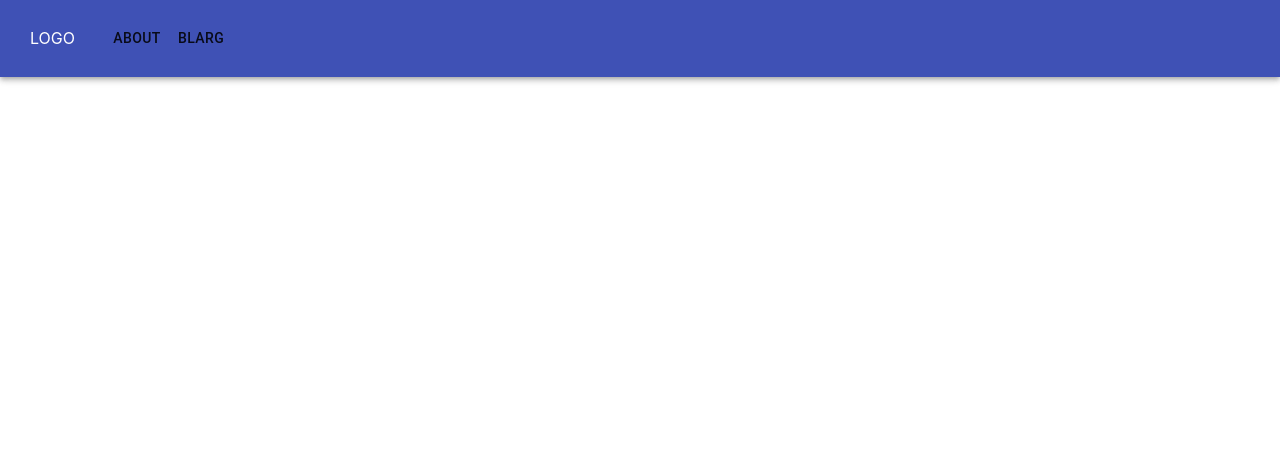
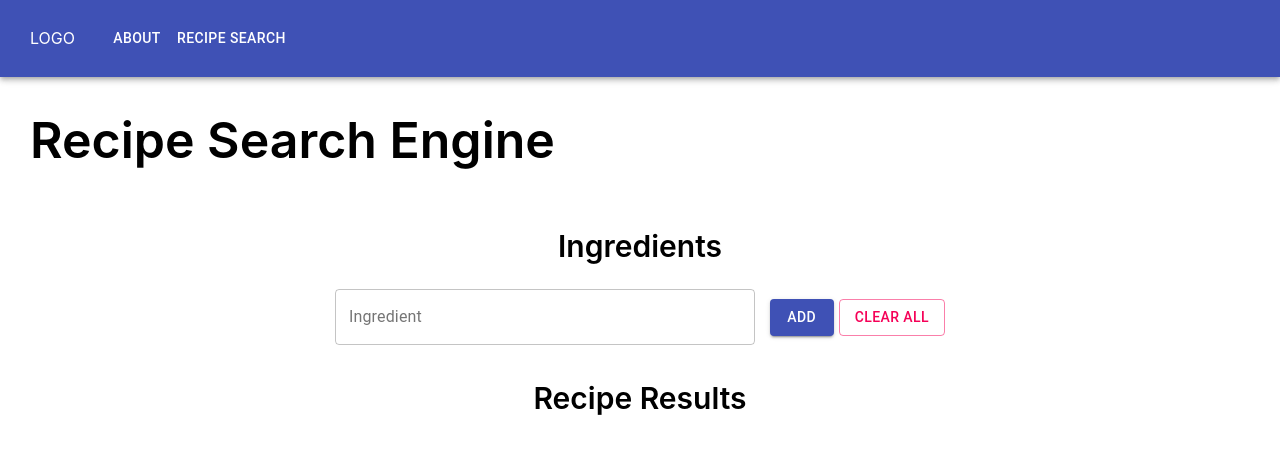
Before and after one commit to LexiSchindel/RecipeFinder, a React (Create React App) app: page /recipes in a window 1280 px wide. Before the commit this address had no page. Shown: the top 454 px of the page. Built offline with nearby package versions, Linux system fonts and the light colour scheme.

Commit message:
feat: add ingredient search bar and chips

```diff
--- a/src/App.css
+++ b/src/App.css
@@ -36,3 +36,17 @@
     transform: rotate(360deg);
   }
 }
+
+.top-page {
+  margin: 30px;
+}
+
+h1 {
+  font-size: 50px;
+  font-weight: 600;
+}
+
+h2 {
+  font-size: 30px;
+  font-weight: 600;
+}
--- a/src/App.tsx
+++ b/src/App.tsx
@@ -9,6 +9,7 @@ import {
 } from "react-router-dom";
 import About from './pages/About';
 import NavBar from './components/NavBar/NavBar';
+import RecipeResults from './pages/RecipeResults';
 
 function App() {
   return (
@@ -16,10 +17,12 @@ function App() {
       {/* Move out to nav component */}
       <div>
         <NavBar />
-
-        <Routes>
-          <Route path="/" element={<About />} />
-        </Routes>
+        <div className={'top-page'}>
+          <Routes>
+            <Route path="/" element={<About />} />
+            <Route path="/recipes" element={<RecipeResults />} />
+          </Routes>
+        </div>
       </div>
     </Router>
   );
--- a/src/components/NavBar/NavBar.css
+++ b/src/components/NavBar/NavBar.css
@@ -4,3 +4,7 @@
     padding: 20px 30px;
     align-items: center;
 }
+
+.nav-bar-button {
+    color: white;
+}
--- a/src/components/NavBar/NavBar.tsx
+++ b/src/components/NavBar/NavBar.tsx
@@ -5,7 +5,7 @@ import Button from '@material-ui/core/Button';
 import { useNavigate } from "react-router-dom";
 import './NavBar.css'
 
-const pages: {label: string; path: string}[] = [{label: 'About', path: '/'}, {label: 'Blarg', path: '/blarg'}];
+const pages: {label: string; path: string}[] = [{label: 'About', path: '/'}, {label: 'Recipe Search', path: '/recipes'}];
 
 function NavBar() {
   let navigate = useNavigate();
@@ -20,11 +20,11 @@ function NavBar() {
         <Box sx={{ flexGrow: 1, display: { xs: 'none', md: 'flex' } }}>
         {pages.map((page) => (
             <Button
-            key={page.label}
-            onClick={() => routeChange(page.path)}
-            // sx={{ my: 2, color: 'white', display: 'block' }}
+                key={page.label}
+                onClick={() => routeChange(page.path)}
+                style={{color: 'white'}}
             >
-            {page.label}
+                {page.label}
             </Button>
         ))}
         </Box>
--- /dev/null
+++ b/src/components/PageSection/PageSection.tsx
@@ -0,0 +1,15 @@
+import React from 'react';
+
+type Props = {
+    children: React.ReactNode
+};
+
+function PageSection({children}: Props) {
+    return (
+        <>
+            {children}
+        </>
+    )
+}
+
+export default PageSection;
--- /dev/null
+++ b/src/components/SearchBar/SearchBar.tsx
@@ -0,0 +1,39 @@
+import React, { useState } from 'react';
+import TextField from '@material-ui/core/TextField';
+import Button from '@material-ui/core/Button';
+
+
+
+type Props = {
+    onSubmit: Function;
+    clearAll: Function;
+    classNames: {
+        container?: string;
+        textField?: string;
+        buttonContainer?: string;
+        submitButton?: string;
+        clearButton?: string;
+    };
+};
+
+function SearchBar({ onSubmit, clearAll, classNames }: Props) {
+    const [textValue, setTextValue] = useState<string>('');
+    const onTextChange = (e: any) => setTextValue(e.target.value);
+
+    const submitText = () => {
+        onSubmit(textValue);
+        setTextValue('');
+    };
+
+    return (
+        <div className={classNames.container}>
+            <TextField onKeyDown={(e) => { if(e.code == 'Enter') submitText() }} className={classNames.textField} id="outlined-basic" label="Ingredient" variant="outlined" onChange={onTextChange} value={textValue} />
+            <div className={classNames.buttonContainer}>
+                <Button className={classNames.submitButton} onClick={() => submitText()} variant='contained' color="primary">Add</Button>
+                <Button className={classNames.clearButton} onClick={() => clearAll()} variant='outlined' color="secondary">Clear All</Button>
+            </div>
+        </div>
+    )
+}
+
+export default SearchBar;
--- a/src/pages/About/index.tsx
+++ b/src/pages/About/index.tsx
@@ -1,9 +1,8 @@
 import React, { useEffect } from 'react';
 
 const About = () => {
-    console.log('here')
   return (
-    <div>Blarg</div>
+    <h1>Coming soon...</h1>
   );
 };
 
--- /dev/null
+++ b/src/pages/RecipeResults/index.tsx
@@ -0,0 +1,60 @@
+import Chip from '@material-ui/core/Chip';
+import React, { useEffect, useState } from 'react';
+import IngredientChip from '../../components/IngredientChip/IngredientChip';
+import PageSection from '../../components/PageSection/PageSection';
+import SearchBar from '../../components/SearchBar/SearchBar';
+import './style.css';
+
+const ingredientSearchClasses = {
+    container: 'ingredient-search-container',
+    textField: 'ingredient-search-text',
+    submitButton: 'ingredient-search-buttons',
+    clearButton: 'ingredient-search-buttons',
+    buttonContainer: 'ingredient-search-button-container'
+}
+
+const RecipeResults = () => {
+    const [ingredients, setIngredients] = useState<string[]>([]);
+
+    const addIngredient = (newIngredient: string) => {
+        if (!newIngredient) return;
+        if (ingredients.includes(newIngredient)){
+            // show snack
+            return;
+        };
+        setIngredients([...ingredients, newIngredient])
+    };
+
+    const clearAllIngredients = () => {
+        setIngredients([]);
+    };
+
+    const deleteIngredient = (deleteIng: string) => {
+        const updated = ingredients.filter((val) => val !== deleteIng);
+        setIngredients(updated);
+    }
+
+    return (
+        <>
+            <h1>
+                Recipe Search Engine
+            </h1>
+            <div className={'ingredient-recipe-container'}>
+                <PageSection>
+                    <h2>Ingredients</h2>
+                    <SearchBar onSubmit={addIngredient} clearAll={clearAllIngredients} classNames={ingredientSearchClasses}/>
+                    <div className={'ingredient-chip-container'}>
+                        {ingredients.map((ing) => (
+                            <Chip label={ing} onDelete={() => deleteIngredient(ing)} />
+                        ))}
+                    </div>
+                </PageSection>
+                <PageSection>
+                    <h2>Recipe Results</h2>
+                </PageSection>
+            </div>
+        </>
+    );
+};
+
+export default RecipeResults;
--- /dev/null
+++ b/src/pages/RecipeResults/style.css
@@ -0,0 +1,35 @@
+.ingredient-recipe-container {
+    display: flex;
+    flex-direction: column;
+    align-items: center;
+    height: 100%;
+}
+
+.ingredient-search-container {
+    display: flex;
+    flex-direction: row;
+    width: 50%;
+    gap: 15px;
+    align-items: center;
+}
+
+.ingredient-search-buttons {
+    flex-grow: 1;
+}
+
+.ingredient-search-text {
+    flex-grow: 1;
+}
+
+.ingredient-search-button-container {
+    display: flex;
+    flex-direction: row;
+    gap: 5px;
+}
+
+.ingredient-chip-container {
+    display: flex;
+    flex-direction: row;
+    gap: 5px;
+    margin-top: 10px;
+}
```
Also changed, not shown: src/components/IngredientChip/IngredientChip.tsx (+9 -2 lines).
